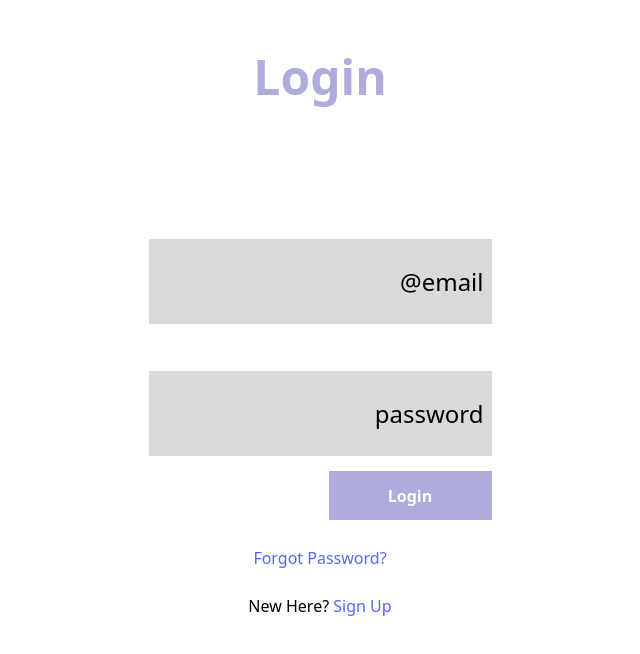
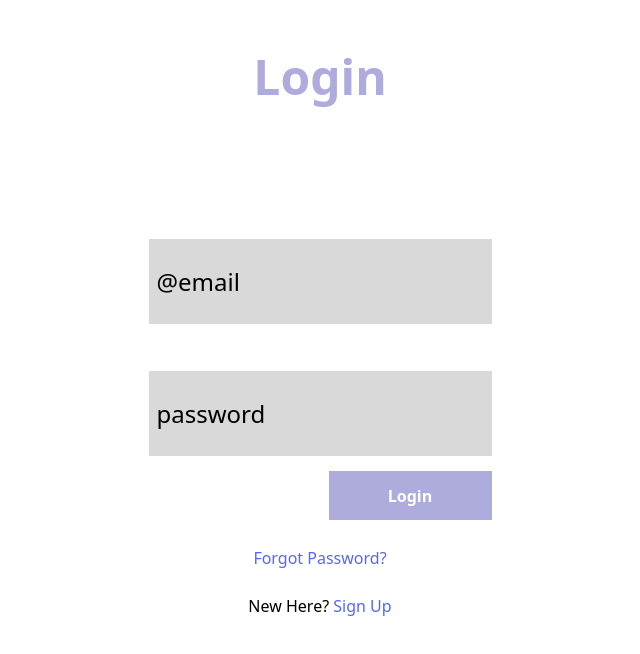
Before and after one commit to PatersonMichael/fitness-tracker-app, a Next.js app in the folder web/: page /login in a window 1280 px wide. Shown: the top 654 px of the page, without its empty margins (320-960 px from the left). Built offline with nearby package versions, Linux system fonts and the light colour scheme.

Commit message:
resolved comments, added home page placeholder

```diff
--- a/web/pages/index.tsx
+++ b/web/pages/index.tsx
@@ -1,5 +1,17 @@
+import Link from "next/link";
+import React from "react";
+
 function HomePage() {
-  return <div className="text-primary text-[64px]">Login</div>;
+  return (
+    <div className="container flex flex-col items-center justify-center h-[100vh]">
+      <div className="text-primary font-Poppins font-bold text-[48px]">
+        Hello!
+      </div>
+      <button className="bg-primary text-white font-Inter font-bold w-[163px] h-[49px] mt-[126px]">
+        <Link href="/login">Login</Link>
+      </button>
+    </div>
+  );
 }
 
 export default HomePage;
--- a/web/pages/login.tsx
+++ b/web/pages/login.tsx
@@ -9,15 +9,17 @@ const login = () => {
       </div>
       <form className="flex flex-col mt-[126px]">
         <input
-          className="bg-boxGrey w-[343px] h-[85px] placeholder-black text-[24px] p-2 text-right font-Inter"
+          className="bg-boxGrey w-[343px] h-[85px] placeholder-black text-[24px] p-2 font-Inter"
           type="email"
+          name="loginEmail"
+          id="loginEmail"
           placeholder="@email"
         />
         <input
-          className="bg-boxGrey w-[343px] h-[85px] mt-[47px] placeholder-black text-[24px] p-2 text-right font-Inter"
+          className="bg-boxGrey w-[343px] h-[85px] mt-[47px] placeholder-black text-[24px] p-2 font-Inter"
           type="password"
-          name=""
-          id=""
+          name="loginPass"
+          id="loginPass"
           placeholder="password"
         />
         <div className="flex justify-end">
```
